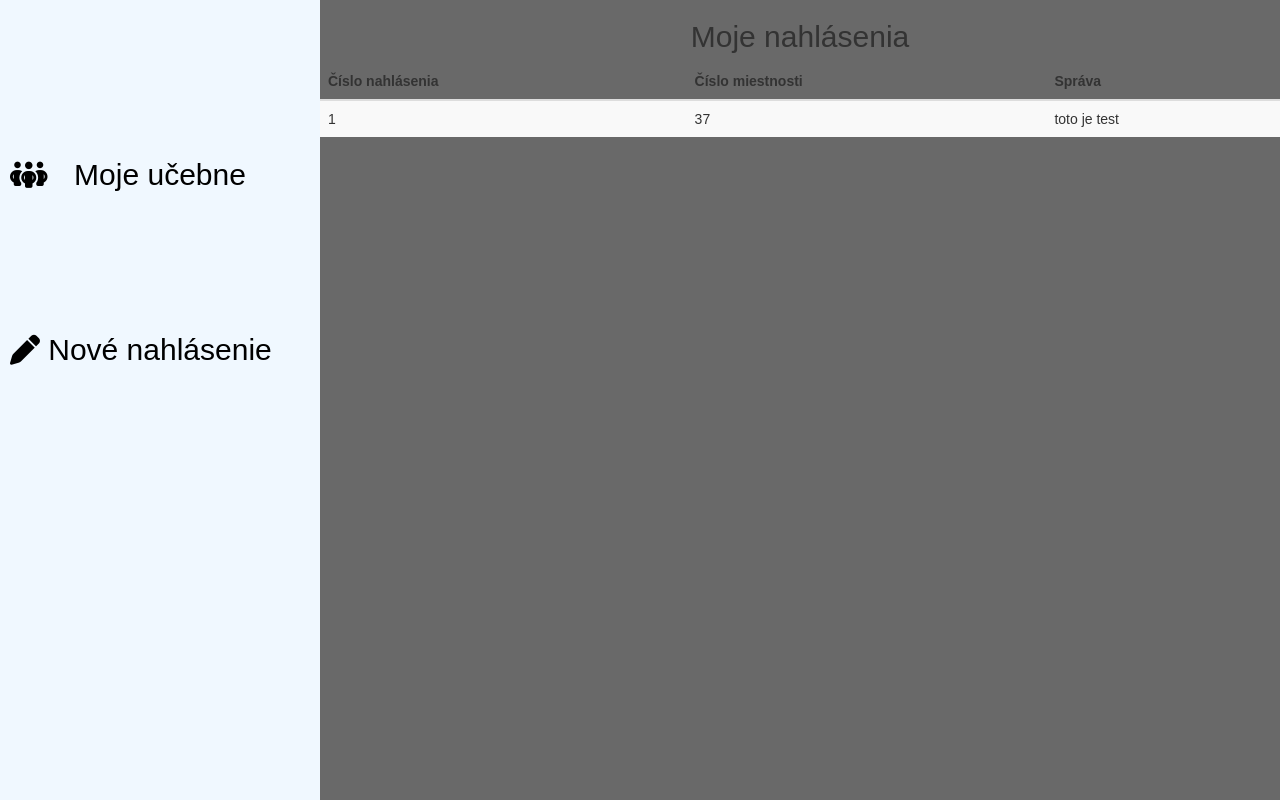
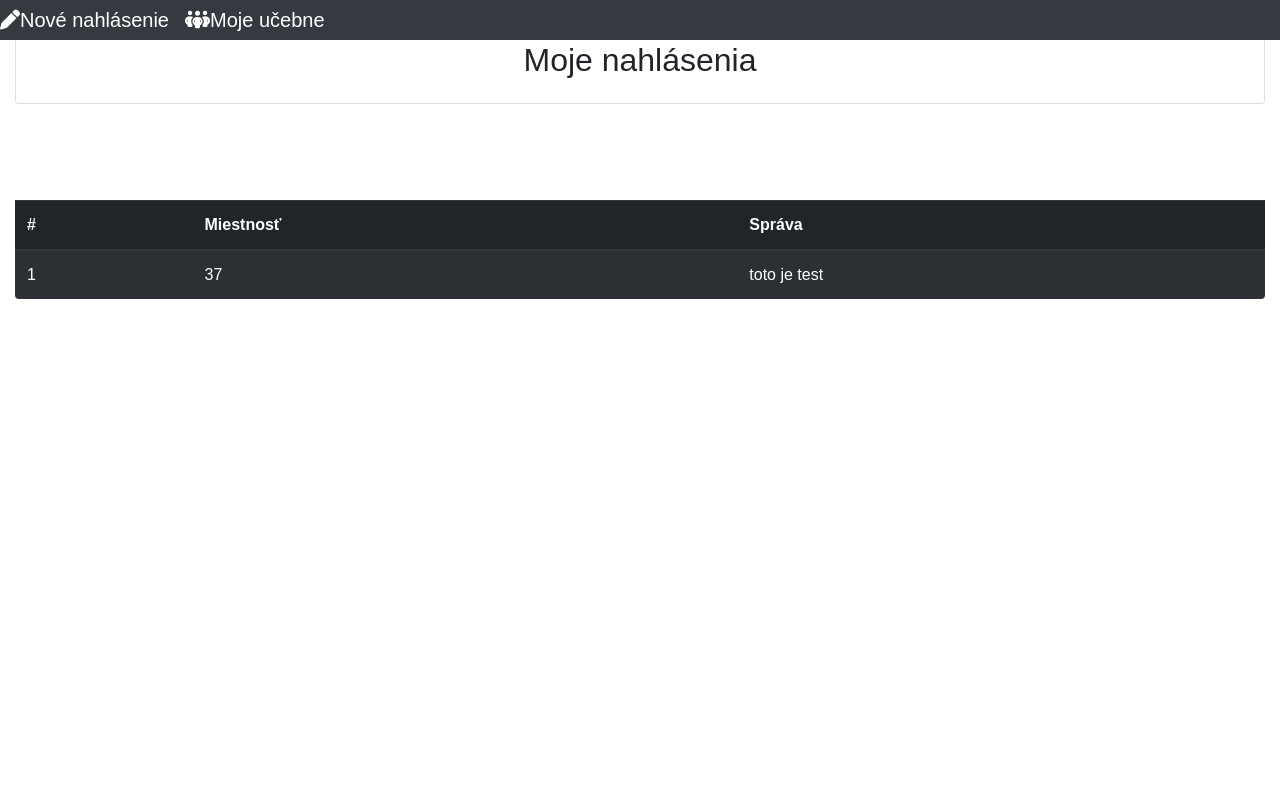
Before and after one commit to Slavissimo/Malfuction-report-system, a PHP site: page /reports.php in a window 1280 px wide. Run offline with PHP 8.4, Linux system fonts and the light colour scheme; data comes from the database, SQL or seed files in the repository; some libraries are stand-ins or nearby versions.

Commit message:
Úprava dizajnu cez boostrap

```diff
--- a/backend/loginconfirm.php
+++ b/backend/loginconfirm.php
@@ -16,11 +16,13 @@ require '../config/config.php';
                 if (password_verify($password, $dbPass)) {
                     header("Location: ../frontend/classrooms.php");
                 } else {
-                    echo "zle heslo";
+                    $_SESSION['message'] = "Wrong password";
+                    header("Location: ../frontend/login.php");
                 }
 
         } else {
-            echo "Zly uzivatel";
+            $_SESSION['message'] = "Wrong password";
+            header("Location: ../frontend/login.php");
         }
     }
 ?>
--- a/frontend/css.css
+++ b/frontend/css.css
@@ -20,7 +20,7 @@
   display: flex;
   height: 100%;
   width: 100%;
-  background-color:  #696969;
+  background-color:  white;
   }
 .login_kontainer {
     display: flex;
@@ -101,9 +101,4 @@
 }
 .main-content{
   display: flex;
-  margin-left: 25%;
 }
-.vypis{
-  width: 75%;
-  margin-left: 25%;
-}
--- a/frontend/reports.php
+++ b/frontend/reports.php
@@ -5,8 +5,7 @@ require '../config/config.php';
 <html>
   <head>
         <link rel="stylesheet" href="css.css">
-        <link rel="stylesheet" href="https://maxcdn.bootstrapcdn.com/bootstrap/3.3.7/css/bootstrap.min.css" integrity="sha384-BVYiiSIFeK1dGmJRAkycuHAHRg32OmUcww7on3RYdg4Va+PmSTsz/K68vbdEjh4u" crossorigin="anonymous"/>
-        <script src="https://kit.fontawesome.com/7a7a8f8bce.js" crossorigin="anonymous"></script>
+        <link rel="stylesheet" href="https://cdn.jsdelivr.net/npm/bootstrap@4.0.0/dist/css/bootstrap.min.css" integrity="sha384-Gn5384xqQ1aoWXA+058RXPxPg6fy4IWvTNh0E263XmFcJlSAwiGgFAW/dAiS6JXm" crossorigin="anonymous">        <script src="https://kit.fontawesome.com/7a7a8f8bce.js" crossorigin="anonymous"></script>
         <link rel="icon" href="https://cdn.discordapp.com/attachments/670709218340241408/969608874011262976/logo_spse.png" type="image/icon type">
         <meta charset="UTF-8">
         <meta name="author" content="Slavomír Salončuk">
@@ -14,27 +13,25 @@ require '../config/config.php';
         <meta name="keywords" content="SPŠE, ticket systém">
         <title>Ticketový systém</title>
   </head>
-  <body class="kontainer">
-    <div class="nav-bar">
-      <div class="odkazy">
-        <a class="odkaz" href="classrooms.php"><i class="fa-solid fa-people-group"></i></i> Moje učebne</a>
-        <a class="odkaz" href="reportform.php"><i class="fa-solid fa-pen"></i> Nové nahlásenie</a>
-      </div>
-    </div>
-    <div class="vypis mt-4">
+  <body class="container-fluid">
+  <nav class="nav fixed-top navbar-dark bg-dark">
+        <a class="navbar-brand mb-0 h1" href="reportform.php"><i class="fa-solid fa-pen"></i>Nové nahlásenie</a>
+        <a class="navbar-brand mb-0 h1" href="classrooms.php"><i class="fa-solid fa-people-group"></i>Moje učebne</a>
+   </nav>
+   <div class="mt-4">
 
         <div class="card shadow p-3 mb-5 bg-body rounded">
-            <div class="card-body">
+            <div>
                 <h2 class="text-center">Moje nahlásenia</h2>
             </div>
         </div>
-
-        <table class="table table-striped table-hover mt-5 shadow p-3 mb-5 bg-body rounded">
-            <thead>
+        <div class="table-responsive">
+        <table class="table table-dark table-striped table-hover mt-5 shadow p-3 mb-5 bg-body rounded">
+            <thead class="thead-dark">
                 <tr>
-                    <th>Číslo nahlásenia</th>
-                    <th>Číslo miestnosti</th>
-                    <th>Správa</th>
+                    <th scope="col">#</th>
+                    <th scope="col">Miestnosť</th>
+                    <th scope="col">Správa</th>
                 </tr>
             </thead>
             <tbody>
@@ -64,6 +61,7 @@ require '../config/config.php';
                 ?>
             </tbody>
         </table>
+        </div>
 
     </div>
   </body>
```
Also changed, not shown: frontend/classrooms.php (+6 -8 lines), frontend/reportform.php (+7 -9 lines).
